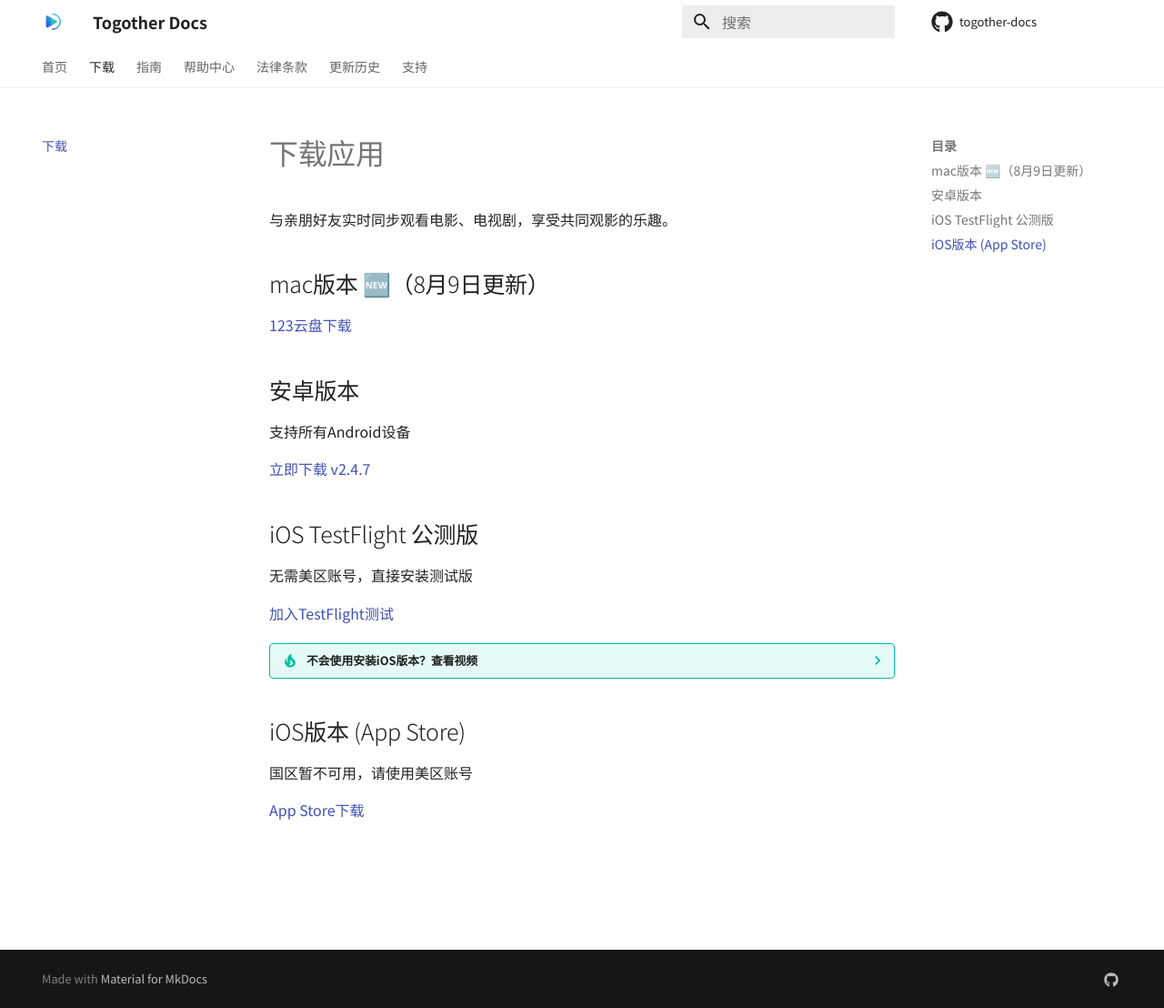
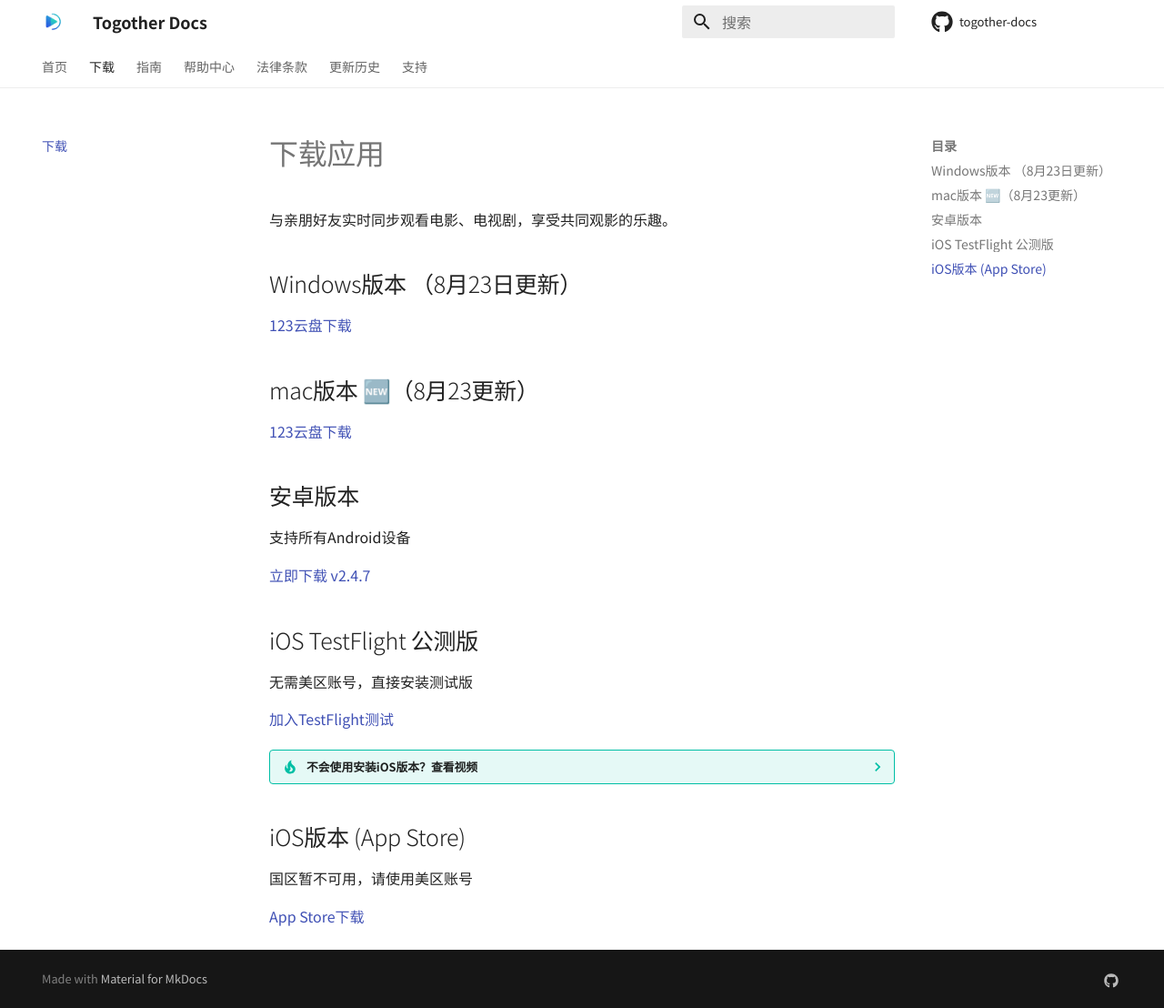
Before and after one commit to pwxiao/togother-docs, an MkDocs documentation site: the page built from docs/download.md, in a window 1280 px wide and 1108 px high. Shown: the whole window at 91% size. Built offline with MkDocs 1.6.1 and Material for MkDocs 9.7.7, drawn with Linux system fonts in a browser that asks for light colours; comment, search, counter and statistics services are not loaded.

Commit message:
Update download.md

```diff
--- a/docs/download.md
+++ b/docs/download.md
@@ -4,14 +4,14 @@
 
 
 
-<!-- ## Windows版本 （8月9日更新）
+## Windows版本 （8月23日更新）
 
-[123云盘下载](https://www.123684.com/s/5lHyTd-IcDHv) -->
+[123云盘下载](https://www.123684.com/s/5lHyTd-OyDHv)
 
 
-## mac版本 🆕（8月9日更新）
+## mac版本 🆕（8月23更新）
 
-[123云盘下载](https://www.123684.com/s/5lHyTd-wcDHv)
+[123云盘下载](https://www.123684.com/s/5lHyTd-RyDHv)
 
 ## 安卓版本 {#安卓版本}
 
```
